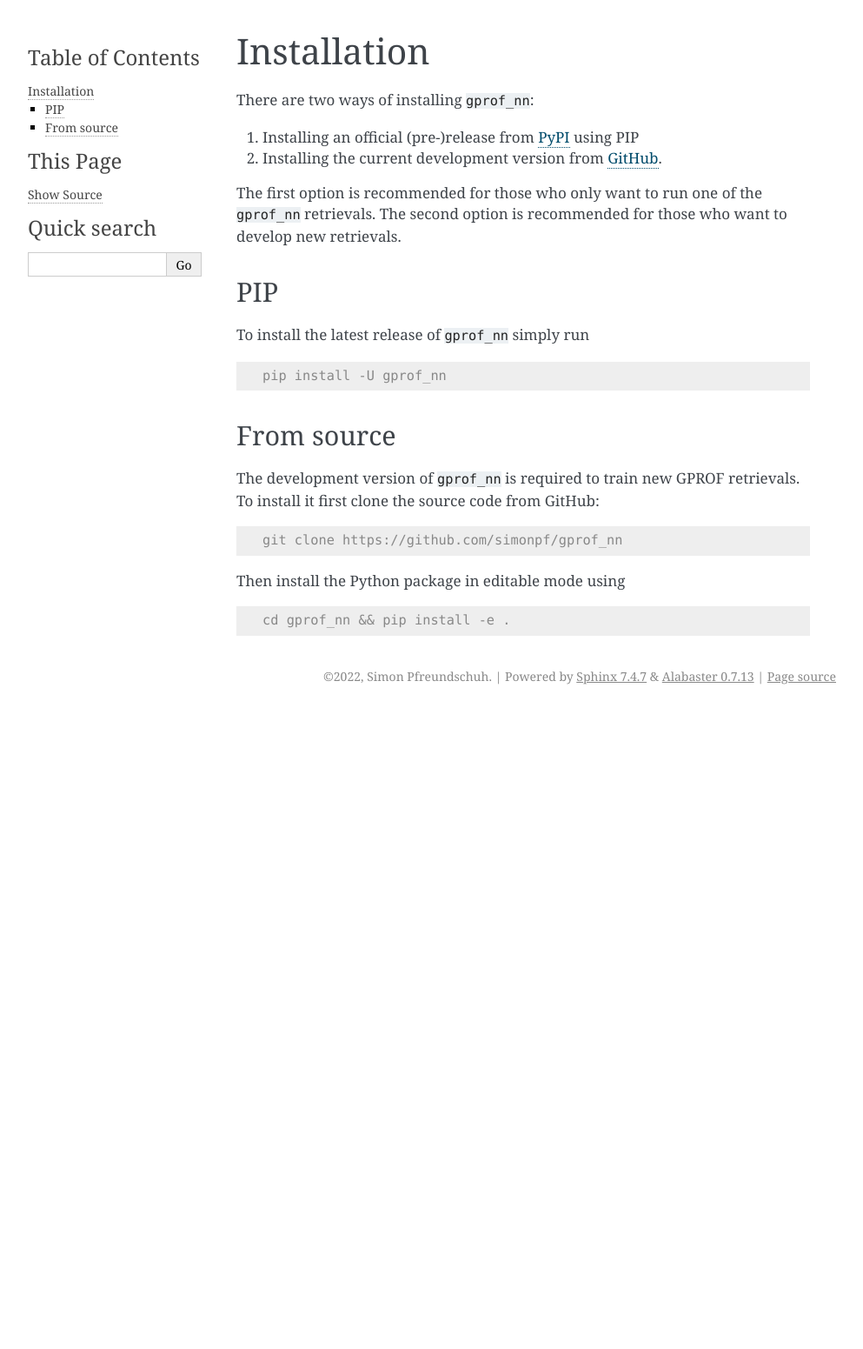
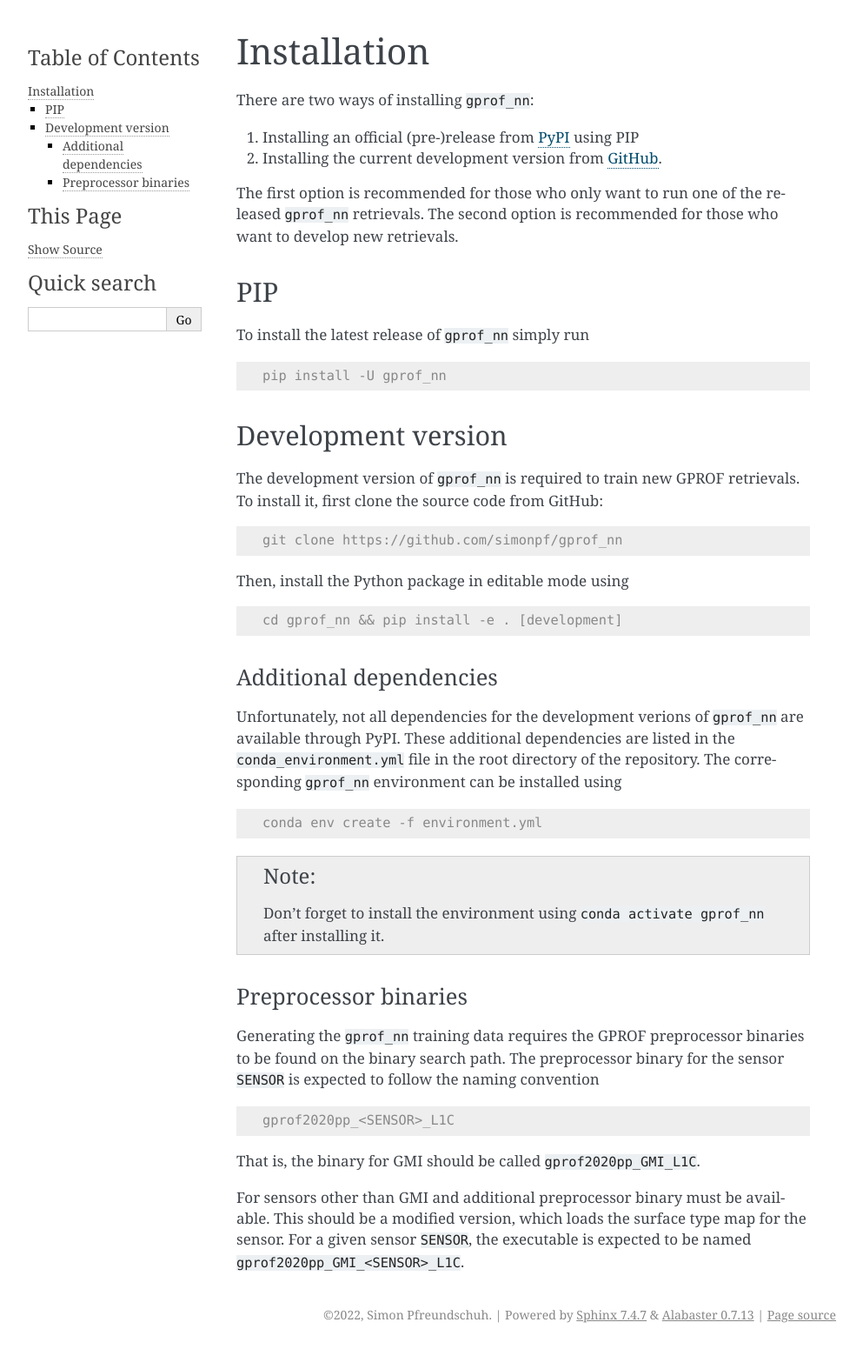
Before and after one commit to simonpf/gprof_nn, a Sphinx documentation site: the page built from doc/source/installation.rst, in a window 1280 px wide. Shown: the whole page at 87% size, without its empty margins (148-1141 px from the left). Built offline with Sphinx 7.4.7, drawn with Linux system fonts in a browser that asks for light colours; before the commit the page ends 900 px from its top, so only the background shows below that.

Commit message:
Updated installation instructions.

```diff
--- a/doc/source/installation.rst
+++ b/doc/source/installation.rst
@@ -6,8 +6,9 @@ There are two ways of installing ``gprof_nn``:
 1. Installing an official (pre-)release from `PyPI <https://pypi.org/project/gprof-nn>`_ using PIP
 2. Installing the current development version from `GitHub <https://github.com/simonpf/gprof_nn>`_.
 
-The first option is recommended for those who only want to run one of the ``gprof_nn`` retrievals.
-The second option is recommended for those who want to develop new retrievals.
+The first option is recommended for those who only want to run one of the
+released ``gprof_nn`` retrievals. The second option is recommended for those who
+want to develop new retrievals.
 
 PIP
 ---
@@ -20,18 +21,57 @@ To install the latest release of ``gprof_nn`` simply run
 
 
 
-From source
------------
+Development version
+-------------------
 
-The development version of ``gprof_nn`` is required to train new GPROF retrievals. To install
-it first clone the source code from GitHub:
+The development version of ``gprof_nn`` is required to train new GPROF retrievals.
+To install it, first clone the source code from GitHub:
 
 .. code-block:: console
 
    git clone https://github.com/simonpf/gprof_nn
 
-Then install the Python package in editable mode using
+Then, install the Python package in editable mode using
 
 .. code-block:: console
 
-   cd gprof_nn && pip install -e .
+   cd gprof_nn && pip install -e . [development]
+
+
+Additional dependencies
+^^^^^^^^^^^^^^^^^^^^^^^
+
+Unfortunately, not all dependencies for the development verions of ``gprof_nn`` are available
+through PyPI. These additional dependencies are listed in the ``conda_environment.yml`` file
+in the root directory of the repository. The corresponding ``gprof_nn`` environment can be
+installed using
+
+.. code-block:: console
+
+   conda env create -f environment.yml
+
+.. note ::
+   Don't forget to install the environment using ``conda activate gprof_nn`` after installing
+   it.
+
+Preprocessor binaries
+^^^^^^^^^^^^^^^^^^^^^
+
+
+
+Generating the ``gprof_nn`` training data requires the GPROF preprocessor binaries
+to be found on the binary search path. The preprocessor binary for the sensor ``SENSOR``
+is expected to follow the naming convention
+
+
+.. code-block:: console
+
+   gprof2020pp_<SENSOR>_L1C
+
+That is, the binary for GMI should be called ``gprof2020pp_GMI_L1C``.
+
+
+For sensors other than GMI and additional preprocessor binary must be available. This
+should be a modified version, which loads the surface type map for the sensor.
+For a given sensor ``SENSOR``, the executable is expected to be named
+``gprof2020pp_GMI_<SENSOR>_L1C``.
--- a/doc/source/python_package.rst
+++ b/doc/source/python_package.rst
@@ -1,5 +1,5 @@
-The ``gprof_nn`` Python package
-===============================
+Python package
+==============
 
 
 .. toctree::
```
